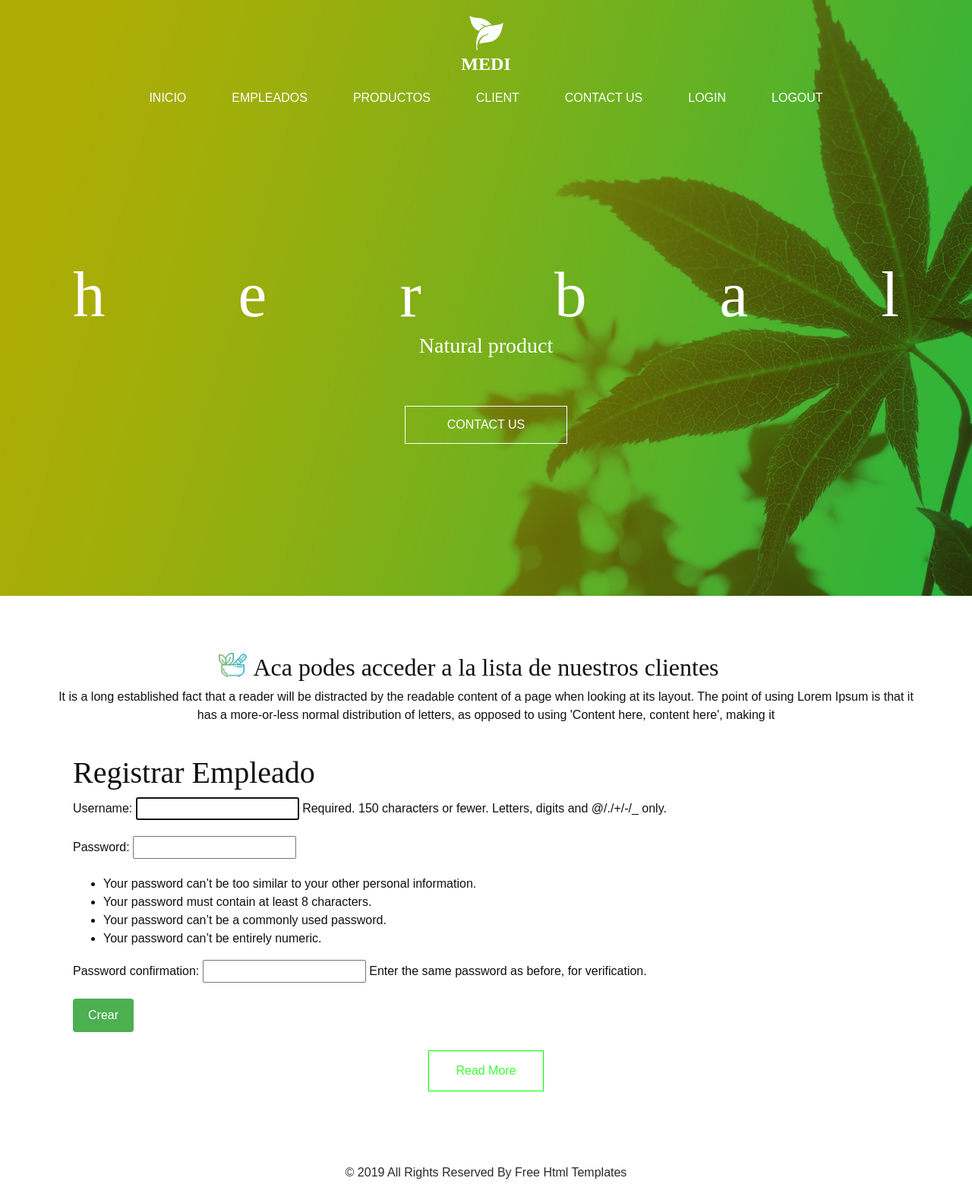
After one commit to carlameringolo/Proyecto_Final_Meringolo, a Django app: page /app-coder/registrar in a window 1280 px wide. The commit adds this page. Shown: the whole page at 76% size. Run offline with Django 5.2, Linux system fonts and the light colour scheme; some libraries are stand-ins or nearby versions.

Commit message:
third commit

```diff
--- a/AppCoder/admin.py
+++ b/AppCoder/admin.py
@@ -5,3 +5,5 @@ from .models import *
 
 admin.site.register(Contacto)
 admin.site.register(Cliente)
+admin.site.register(Producto)
+admin.site.register(Empleado)
--- a/AppCoder/templates/navbar.html
+++ b/AppCoder/templates/navbar.html
@@ -20,16 +20,30 @@
                     <a class="nav-link" href="{% url 'Inicio' %}">Inicio <span class="sr-only">(current)</span></a>
                   </li>
                   <li class="nav-item">
-                    <a class="nav-link" href="{% url 'Inicio' %}"> About </a>
+                    <a class="nav-link" href="{% url 'Registrar' %}"> Empleados </a>
                   </li>
                   <li class="nav-item">
-                    <a class="nav-link" href="{% url 'Inicio' %}"> Product </a>
+                    <a class="nav-link" href="{% url 'ListarProductos' %}"> Productos </a>
                   </li>
+                  {% if verificarLogin %}
+                    <li>
+                        <a class="nav-link" href="{% url 'AgregarProducto' %}">Agregar Producto</a>
+                    </li>
+                  {% endif %}
                   <li class="nav-item">
                     <a class="nav-link" href="{% url 'CrearCliente' %}"> Client </a>
                   </li>
                   <li class="nav-item">
                     <a class="nav-link" href="{% url 'Contacto' %}">Contact us</a>
+                  </li>
+                  <li class="nav-item">
+                    <a class="nav-link" href="{% url 'Login' %}">Login</a>
+                  </li>
+                  <li class="nav-item">
+                    <form method="post" action="{% url 'Logout' %}" style="display: none;" id="logoutForm">
+                        {% csrf_token %}
+                    </form>
+                    <a class="nav-link" href="#" onclick="document.getElementById('logoutForm').submit()">Logout</a>
                   </li>
                 </ul>
               </div>
--- /dev/null
+++ b/AppCoder/templates/registro.html
@@ -0,0 +1,42 @@
+{% extends 'padre.html' %}
+
+{% block contenidoQueCambia %}
+
+  <!-- why section -->
+
+  <section class="why_section layout_padding">
+    <div class="container">
+      <div class="d-flex flex-column align-items-center text-center">
+        <h2 class="custom_heading ">
+            Aca podes acceder a la lista de nuestros clientes
+        </h2>
+        <p class="">
+          It is a long established fact that a reader will be distracted by the readable content of a page when looking
+          at its layout. The point of using Lorem Ipsum is that it has a more-or-less normal distribution of letters, as
+          opposed to using 'Content here, content here', making it
+        </p>
+      </div>
+    </div>
+    <div class="why_container my-4">
+      <div class="img_box">
+
+        <h1>Registrar Empleado</h1>
+        <form action="{% url 'Registrar' %}" method="post">{% csrf_token %}
+
+            {{formulario.as_p}}
+
+            <button type="submit">Crear</button>
+        </form>
+
+      </div>
+    </div>
+    <div class="d-flex justify-content-center">
+      <a href="">
+        Read More
+      </a>
+    </div>
+  </section>
+
+  <!-- end why section -->
+
+{% endblock contenidoQueCambia %}
--- a/AppCoder/urls.py
+++ b/AppCoder/urls.py
@@ -11,7 +11,20 @@ urlpatterns = [
     path('detalleCliente/<pk>', ClienteDetail.as_view(), name='DetalleCliente'),
     path('crearCliente/', ClienteCreate.as_view(), name='CrearCliente'),
     path('actualizarCliente/<pk>', ClienteUpdate.as_view(), name='ActualizarCliente'),
-    path('eliminarCliente/<pk>', ClienteDelete.as_view(), name='EliminarCliente')
+    path('eliminarCliente/<pk>', ClienteDelete.as_view(), name='EliminarCliente'),
+
+    path('detalleProducto/', ProductoDetail.as_view(), name='DetalleProducto'),
+    path('actualizarProducto/<pk>', ProductoUpdate.as_view(), name='ActualizarProducto'),
+    path('eliminarProducto/<pk>', ProductoDelete.as_view(), name='EliminarProducto'),
+
+    path('listaProductos', ProductoList.as_view(), name='ListarProductos'),
+
+    path('agregar-producto', agregar_producto, name='AgregarProducto'),
+
+    path('accounts/login', loginView, name='Login'),
+    path('logout', logoutView, name='Logout'),
+
+    path('registrar', register, name='Registrar')
 
 
 ]
--- a/AppCoder/views.py
+++ b/AppCoder/views.py
@@ -1,10 +1,12 @@
-from django.shortcuts import render
+from django.shortcuts import render, redirect
 from .forms import *
 from django.views.generic.edit import DeleteView,UpdateView,CreateView
 from django.views.generic import ListView
 from django.views.generic.detail import DetailView
 from django.contrib.auth.decorators import login_required
 from django.contrib import messages
+from django.contrib.auth import authenticate,login,logout
+from django.contrib.auth.forms import AuthenticationForm,UserCreationForm
 
 
 # Create your views here.
@@ -62,13 +64,59 @@ class ClienteDelete(DeleteView):
 
 
 
+
+
+#login, logout
+def loginView(req):
+    if req.method=='POST':
+        formulario=AuthenticationForm(req,data=req.POST)
+
+        if formulario.is_valid():
+
+            data=formulario.cleaned_data
+            usuario=data['username']
+            psw=data['password']
+            user=authenticate(username=usuario,password=psw)
+
+            if user:
+                login(req,user)
+                return render(req, 'inicio.html', {'mensaje': f'Bienvenido {usuario}!'})
+            else:
+                return render(req, 'inicio.html',{'mensaje','Datos incorrectos'})
+    else:
+        formulario=AuthenticationForm()
+
+    return render(req, 'login.html',{'formulario':formulario})
+
+
+def logoutView(req):
+    if req.method=='POST':
+        logout(req)
+        return render(req, 'inicio.html',{'mensaje':' Vuelva pronto'})
+    else:
+        return render(req, 'inicio.html',{'mensaje':'Logout incorrecto'})
+
+
+def verificarLogin(req):
+    user=req.user
+    if user.is_authenticated:
+        return user
+    return None
+
+
+
+
+
+
 @login_required
 def agregar_producto(req):
 
+    if not hasattr(req.user,'empleado') or not req.user.empleado:
+        messages.error(req,'Usuario no encortado')
+        return render(req,'login.html')
+
     empleado=req.user.empleado
 
-    if not empleado:
-        return render(req,'login.html')
 
     if req.method=='POST':
 
@@ -79,14 +127,33 @@ def agregar_producto(req):
             producto=formulario.save(commit=False)
             producto.empleado=empleado
             producto.save()
-
-            messages.succes(req,'Producto agregado')
+            messages.success(req,'Producto agregado con exito')
 
             return render(req,'producto_list.html')
-        else:
-            formulario=ProductoForm()
 
-        return render(req,'agregarProducto.html',{'formulario':formulario})
+    else:
+        formulario=ProductoForm()
+
+    return render(req,'agregarProducto.html',{'formulario':formulario})
+
+
+
+
+def register(req):
+    if req.method=='POST':
+        formulario=UserCreationForm(req.POST)
+
+        if formulario.is_valid():
+            user=formulario.save()
+
+            Empleado.objects.create(user=user)
+            loginView(req)
+            return render(req,'inicio.html')
+
+    else:
+        formulario=UserCreationForm()
+    return render(req,'registro.html',{'formulario':formulario})
+
 
 
 
--- a/Proyecto_Final_Meringolo/settings.py
+++ b/Proyecto_Final_Meringolo/settings.py
@@ -122,3 +122,6 @@ STATIC_URL = '/static/'
 # https://docs.djangoproject.com/en/5.0/ref/settings/#default-auto-field
 
 DEFAULT_AUTO_FIELD = 'django.db.models.BigAutoField'
+
+
+LOGIN_URL = '/accounts/login/'
```
Also changed, not shown: AppCoder/templates/agregarProducto.html (added, +42 -0 lines), AppCoder/templates/login.html (added, +43 -0 lines), AppCoder/templates/logout.html (added, +42 -0 lines), db.sqlite3.
